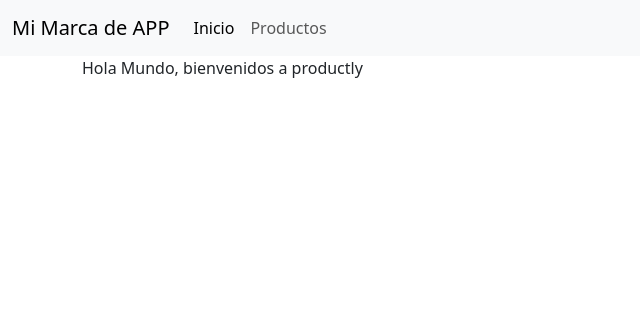
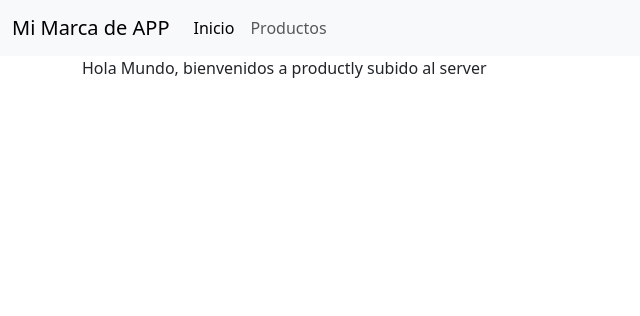
Before and after one commit to manusantana/productly, a Django app: template templates/inicio.html in a window 1280 px wide. Shown: the top 316 px of the page, without its empty margins (0-640 px from the left). Run offline with Django 4.2, Linux system fonts and the light colour scheme; the template is opened without the code that fills it, so the values that code supplies are empty.

Commit message:
Add changes to productly/settings.py and templates/inicio.html

```diff
--- a/productly/settings.py
+++ b/productly/settings.py
@@ -38,7 +38,7 @@ SECRET_KEY = 'django-insecure-1kpyu12+4c^l1qhgz(knlt*gy8d7^4znj98&km1ee^li&(8=r9
 # SECURITY WARNING: don't run with debug turned on in production!
 DEBUG = False
 
-ALLOWED_HOSTS = ['*']
+ALLOWED_HOSTS = ['*']  # comment
 
 
 # Application definition
--- a/templates/inicio.html
+++ b/templates/inicio.html
@@ -2,6 +2,6 @@
 
 {% block content %}
 
-    Hola Mundo, bienvenidos a productly
+    Hola Mundo, bienvenidos a productly subido al server
 
 {% endblock content %}
```
